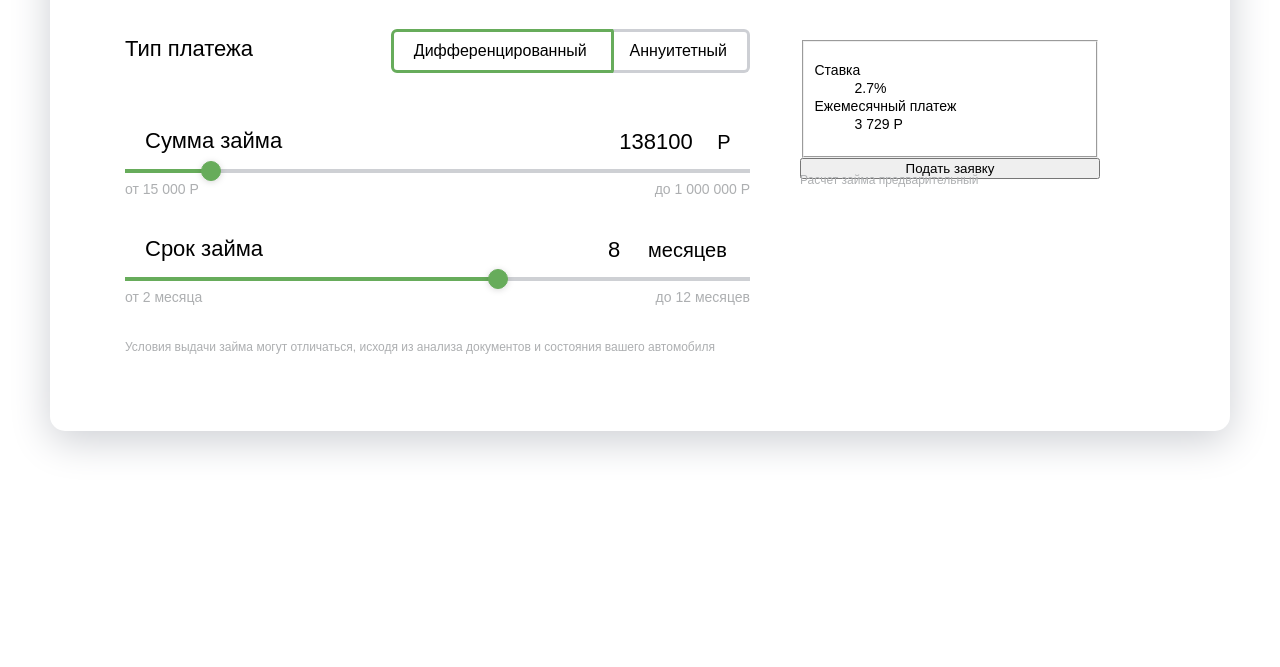
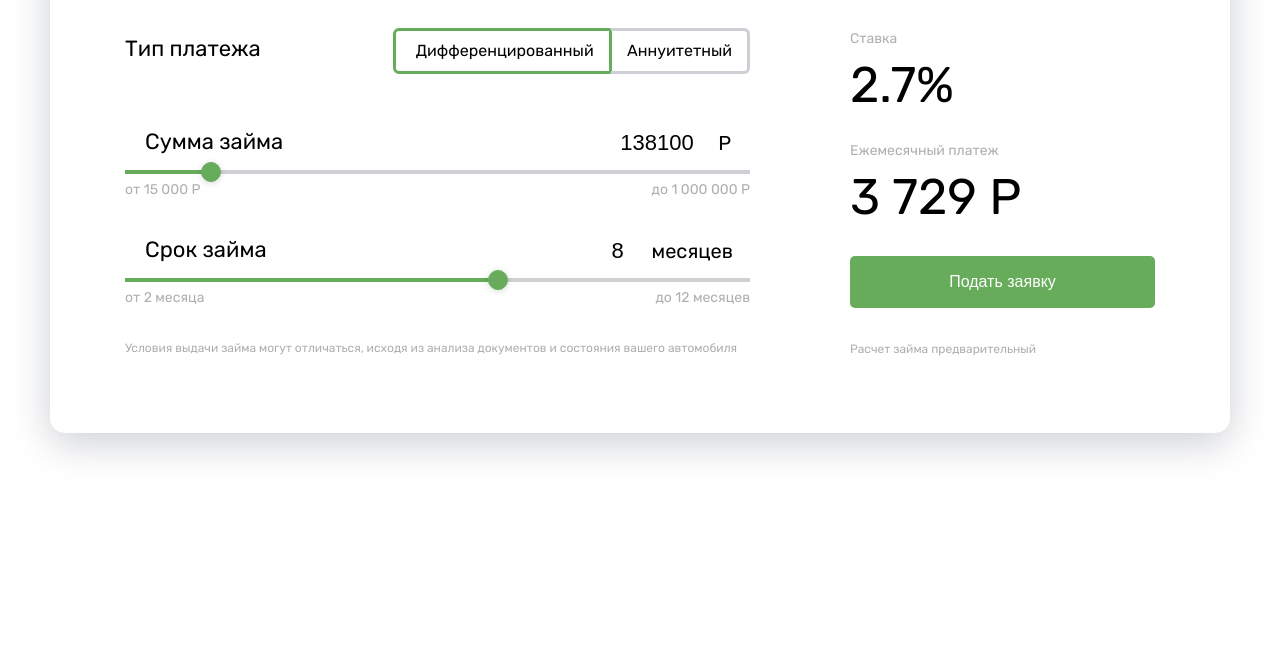
Before and after one commit to TimelierComb/loan-calculator, a website: page source/index.html in a window 1280 px wide. Shown: the part 191-858 px from the top of the page. Drawn offline with nearby package versions, Linux system fonts and the light colour scheme; files that its build step writes are made by us from their sources.

Commit message:
добавляет стилизацию блока информации о размере платежа

```diff
--- /dev/null
+++ b/source/js/button.js
@@ -0,0 +1,6 @@
+const sendButtonElement = document.querySelector('.calculator__button');
+const formElement = document.querySelector('.calculator__form');
+
+formElement.addEventListener('submit', (evt) => {
+  evt.preventDefault();
+})
--- a/source/js/range-input.js
+++ b/source/js/range-input.js
@@ -1,5 +1,5 @@
-const rangeInputs = document.querySelectorAll('.range__input');
-const numberInputs = document.querySelectorAll('.range__number');
+const rangeInputElements = document.querySelectorAll('.range__input');
+const numberInputElements = document.querySelectorAll('.range__number');
 
 function handleInputChange(evt) {
   let target = evt.target;
@@ -16,10 +16,10 @@ function handleInputChange(evt) {
   target.style.backgroundSize = (val - min) * 100 / (max - min) + '% 100%';
 }
 
-rangeInputs.forEach(input => {
+rangeInputElements.forEach(input => {
   input.addEventListener('input', handleInputChange);
 });
 
-numberInputs.forEach(number => {
+numberInputElements.forEach(number => {
   number.addEventListener('input', handleInputChange);
 });
--- a/source/js/skript.js
+++ b/source/js/skript.js
@@ -1 +1,2 @@
 import './range-input.js';
+import './button.js';
--- a/source/sass/blocks/calculator.scss
+++ b/source/sass/blocks/calculator.scss
@@ -11,13 +11,15 @@
 
 .calculator__title {
   margin: 0 0 70px 0;
-  font-size: 36px;
+
+  font-weight: normal;
+  font-size: 38px;
 }
 
 .calculator__form {
   display: grid;
-  grid-template-columns: 625px 300px;
-  column-gap: 50px;
+  grid-template-columns: 625px 250px;
+  column-gap: 100px;
 }
 
 .calculator__wrapper {
@@ -39,3 +41,28 @@
   color: $grey-text;
   font-size: 12px;
 }
+
+.calculator__button {
+  display: inline-block;
+  width: 305px;
+  padding: 17px;
+  margin: 2px 0 40px;
+
+  font-size: 16px;
+  color: $white;
+  background-color: $green;
+  border-radius: 5px;
+  border: none;
+
+  cursor: pointer;
+
+  &:hover {
+    background-color: darken($green, 10%);
+  }
+
+  &:active,
+  &:focus {
+    background-color: darken($green, 10%);
+    box-shadow: inset 0 0 0 1px $black;
+  }
+}
--- /dev/null
+++ b/source/sass/blocks/fonts.scss
@@ -0,0 +1,3 @@
+@import url('https://fonts.googleapis.com/css2?family=Roboto:wght@400;700&display=swap');
+
+@import url('https://fonts.googleapis.com/css2?family=Rubik:wght@400;700&display=swap');
--- /dev/null
+++ b/source/sass/blocks/information.scss
@@ -0,0 +1,23 @@
+.information {
+  padding: 0;
+  margin: -10px 0 0;
+
+  border: none;
+}
+
+.information__list {
+  margin: 0;
+}
+
+.information__title {
+  margin-bottom: 12px;
+
+  color: $grey-text;
+}
+
+.information__description {
+  margin: 0 0 32px;
+
+  font-size: 50px;
+  line-height: 50px;
+}
--- a/source/sass/blocks/range.scss
+++ b/source/sass/blocks/range.scss
@@ -22,6 +22,7 @@
 
   font-size: 22px;
   border: none;
+  cursor: pointer;
 
   &::-webkit-outer-spin-button,
   &::-webkit-inner-spin-button {
--- a/source/sass/blocks/settings.scss
+++ b/source/sass/blocks/settings.scss
@@ -22,7 +22,7 @@
 }
 
 .settings__label {
-  padding: 10px 20px 11px;
+  padding: 10px 15px 11px;
 
   font-size: 16px;
   border-radius: 6px 0 0 6px;
@@ -32,7 +32,7 @@
 }
 
 .settings__label:first-of-type {
-  padding-right: 24px;
+  padding-left: 20px;
   border-right: 3px solid $green;
 }
 
--- a/source/sass/blocks/variables.scss
+++ b/source/sass/blocks/variables.scss
@@ -1,6 +1,6 @@
 //fonts
 
-$primary-font: "Arial", sans-serif;
+$primary-font: "Rubik", sans-serif;
 
 
 // colors
--- a/source/sass/style.scss
+++ b/source/sass/style.scss
@@ -1,5 +1,7 @@
+@import './blocks/fonts.scss';
 @import "./blocks/variables.scss";
 @import "./blocks/global.scss";
 @import "./blocks/calculator.scss";
 @import "./blocks/settings.scss";
 @import "./blocks/range.scss";
+@import "./blocks/information.scss";
```
Also changed, not shown: source/fonts/ptsans-400.woff2 (deleted), source/fonts/ptsans-700.woff2 (deleted).
